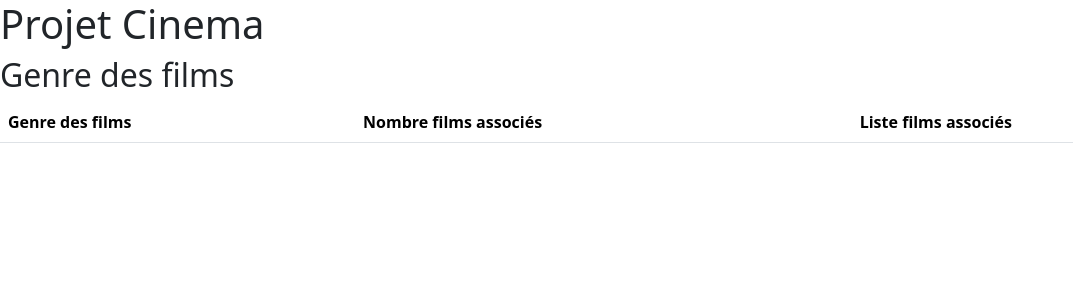
After one commit to vally68/projetcinema, a PHP site: template view/ListTypeFilms.php in a window 1280 px wide. The commit adds this page. Shown: the top 300 px of the page, without its empty margins (0-1073 px from the left). Run offline with PHP 8.4, Linux system fonts and the light colour scheme; the template is opened without the code that fills it, so the values that code supplies are empty.

Commit message:
correction on Index, change pictures on carousel, add listtypefilm and new fonction on cinemacontroller

```diff
--- a/public/css/style.css
+++ b/public/css/style.css
@@ -45,7 +45,7 @@ body {
     /* Largeur de l'image est de 100% */
     height: 100%;
     /* Hauteur de l'image est de 100% */
-    object-fit: cover;
+    object-fit: fill;
     /* Couvre tout l'espace disponible */
 }
 /* Définition des boutons de contrôle du carousel */
--- /dev/null
+++ b/view/ListTypeFilms.php
@@ -0,0 +1,61 @@
+<?php ob_start();
+
+?>
+
+
+
+<table class="table table-striped table-hover">
+    <thead>
+        <tr>
+            <th>Genre des films</th>
+            <th> Nombre films associés</th>
+            <th> Liste films associés</th>
+        </tr>
+    </thead>
+    <tbody>
+        <?php
+            foreach($requeteGF->fetchAll() as $listgenre) { ?>
+                <tr>
+                    <td><?= $listgenre["genre"] ?></td>
+                    <td><?= $listgenre["nombre_film_par_genre"] ?></td>
+                    <td><?= $listgenre["titre"] ?></td>   <?php //ici faire liste liés au film?>
+
+                </tr>
+            <?php } ?>
+    </tbody>
+</table>
+
+<?php
+
+$titre = "Genre des films";
+$titre_secondaire = "Genre des films";
+
+$contenu = ob_get_clean();
+
+?>
+
+<!doctype html>
+<html lang="fr">
+<head>
+  <meta charset="utf-8">
+   <meta http-equiv="X-UA-Compatible" content="IE=edge">
+   <meta name="viewport" content="width=device-width, initial-scale=1" />
+  <link rel="stylesheet" href="https://cdn.jsdelivr.net/npm/bootstrap@5.3.3/dist/css/bootstrap.min.css">
+  <link rel="stylesheet" href="public/css/style.css">
+  <title><?= $titre ?></title>
+  <script src="script.js"></script>
+</head>
+<body>
+    <nav class="uk-navbar-container" uk-navbar uk-sticky>
+    </nav>
+    <div id="wrapper" class="uk-container uk-container-expand">
+        <main>
+            <div id="contenu">
+                <h1 class ="uk-heading-divider">Projet Cinema</h1>
+                <h2 class ="uk-heading-bullet"><?= $titre_secondaire ?></h2>
+                <?= $contenu ?>
+            </div>
+        </main>
+    </div>
+</body>
+</html>
```
Also changed, not shown: controller/CinemaController.php (+23 -0 lines), index.php (+6 -2 lines), view/accueil.php (+5 -5 lines), public/img/scene/01.jpg (added), public/img/scene/02.png (added), public/img/scene/03.jpg (added), public/img/scene/04.jpg (added), public/img/scene/05.jpg (added).
